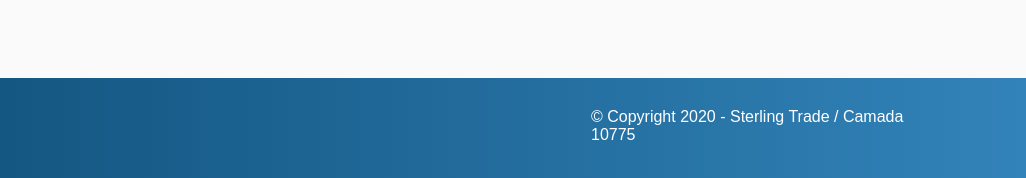
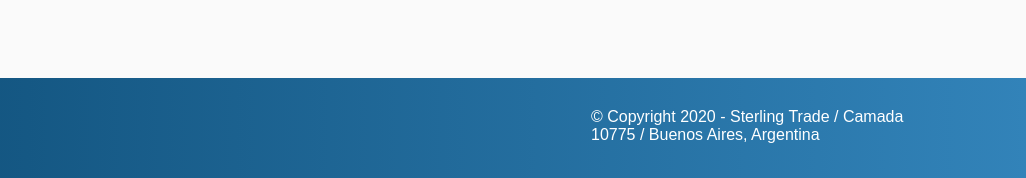
Before and after one commit to anahis0l/sterling-trade, a website: page index.html in a window 1280 px wide. Shown: the part 3074-3252 px from the top of the page, 254-1280 px from the left. Drawn offline with nearby package versions, Linux system fonts and the light colour scheme; files whose address does not match are found by name.

Commit message:
modificacion del index gral

```diff
--- a/index.html
+++ b/index.html
@@ -127,7 +127,7 @@
                             <a href="https://www.linkedin.com/company/sterling-trade-srl-d-m-brokers/"><i class="icon-linkedin"></i></a>
                         </div>
                             <div class="col-7  offset-md-2 col-md-6  offset-xl-4 col-xl-4">
-                                <p class="copyright">&copy; Copyright 2020 - Sterling Trade  / Camada 10775</p>
+                                <p class="copyright">&copy; Copyright 2020 - Sterling Trade  / Camada 10775 / Buenos Aires, Argentina</p>
                             </div>
                     </div>
                 </div>
```
